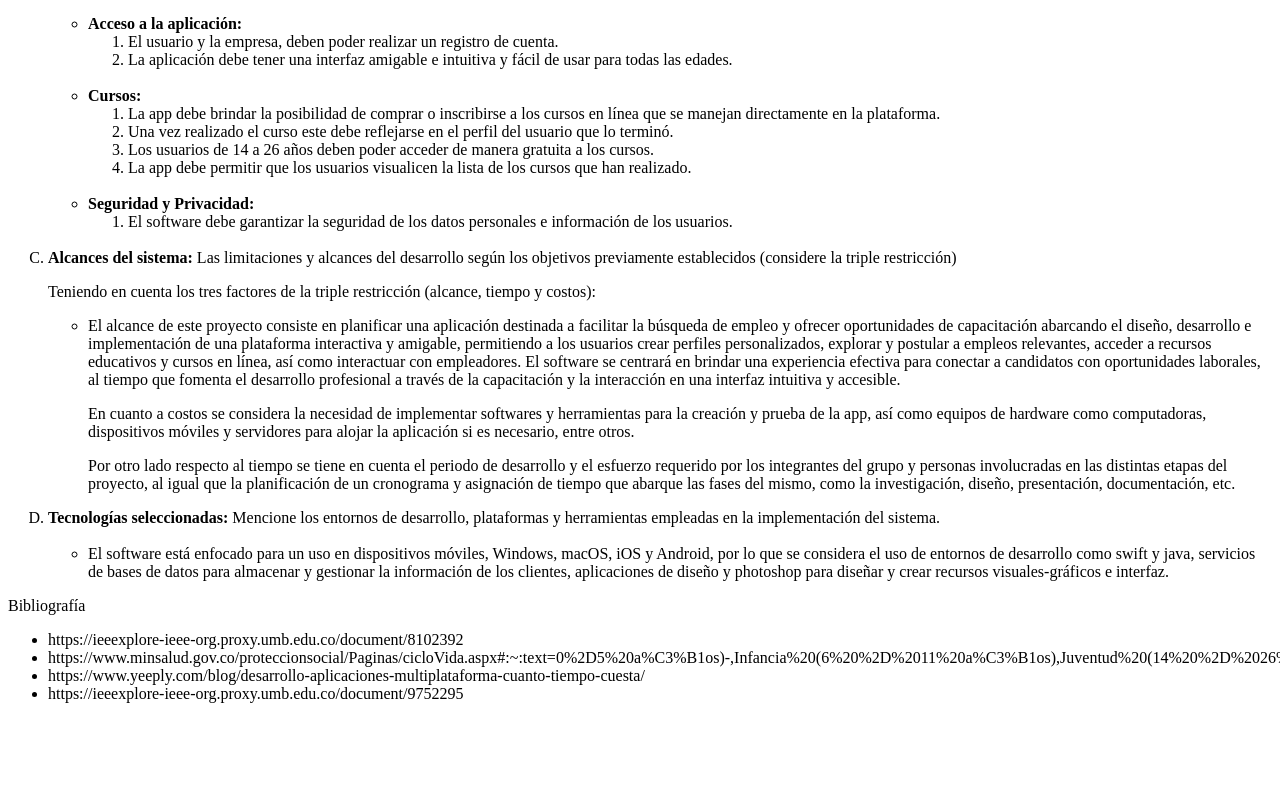
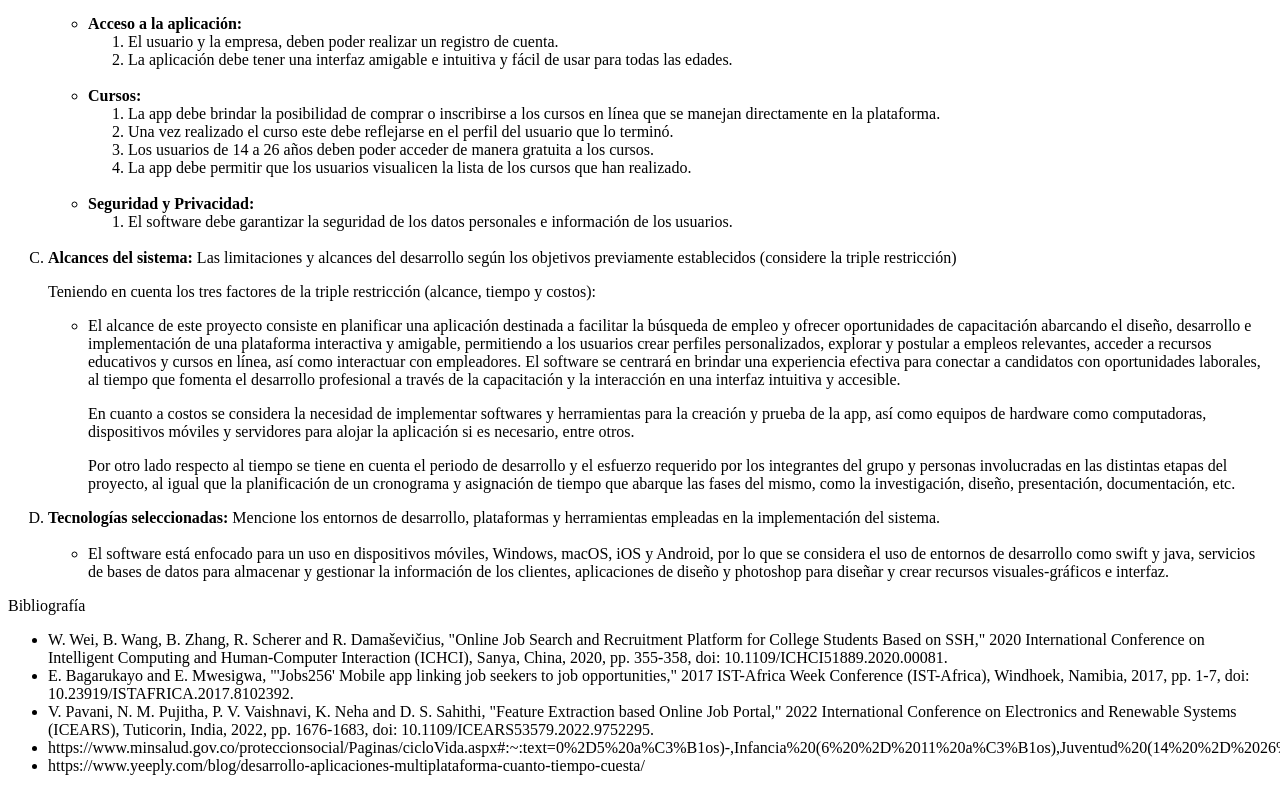
Before and after one commit to SantiGP18/SantiGP18.github.io, a plain HTML site: page index.html in a window 1280 px wide. Shown: the part 1916-2707 px from the top of the page. Before the commit the page ends 2635 px from the top, so only its background shows below. Drawn offline with Linux system fonts and the light colour scheme.

Commit message:
Update index.html

```diff
--- a/index.html
+++ b/index.html
@@ -212,10 +212,11 @@
     <footer>
         <p>Bibliografía</p>
         <ul>
-            <li>https://ieeexplore-ieee-org.proxy.umb.edu.co/document/8102392</li>
+            <li>W. Wei, B. Wang, B. Zhang, R. Scherer and R. Damaševičius, "Online Job Search and Recruitment Platform for College Students Based on SSH," 2020 International Conference on Intelligent Computing and Human-Computer Interaction (ICHCI), Sanya, China, 2020, pp. 355-358, doi: 10.1109/ICHCI51889.2020.00081.</li>
+            <li>E. Bagarukayo and E. Mwesigwa, "'Jobs256' Mobile app linking job seekers to job opportunities," 2017 IST-Africa Week Conference (IST-Africa), Windhoek, Namibia, 2017, pp. 1-7, doi: 10.23919/ISTAFRICA.2017.8102392.</li>
+            <li>V. Pavani, N. M. Pujitha, P. V. Vaishnavi, K. Neha and D. S. Sahithi, "Feature Extraction based Online Job Portal," 2022 International Conference on Electronics and Renewable Systems (ICEARS), Tuticorin, India, 2022, pp. 1676-1683, doi: 10.1109/ICEARS53579.2022.9752295.</li>
             <li>https://www.minsalud.gov.co/proteccionsocial/Paginas/cicloVida.aspx#:~:text=0%2D5%20a%C3%B1os)-,Infancia%20(6%20%2D%2011%20a%C3%B1os),Juventud%20(14%20%2D%2026%20a%C3%B1os)</li>
             <li>https://www.yeeply.com/blog/desarrollo-aplicaciones-multiplataforma-cuanto-tiempo-cuesta/</li>
-            <li>https://ieeexplore-ieee-org.proxy.umb.edu.co/document/9752295</li>
         </ul>
     </footer>
 </body>
```
